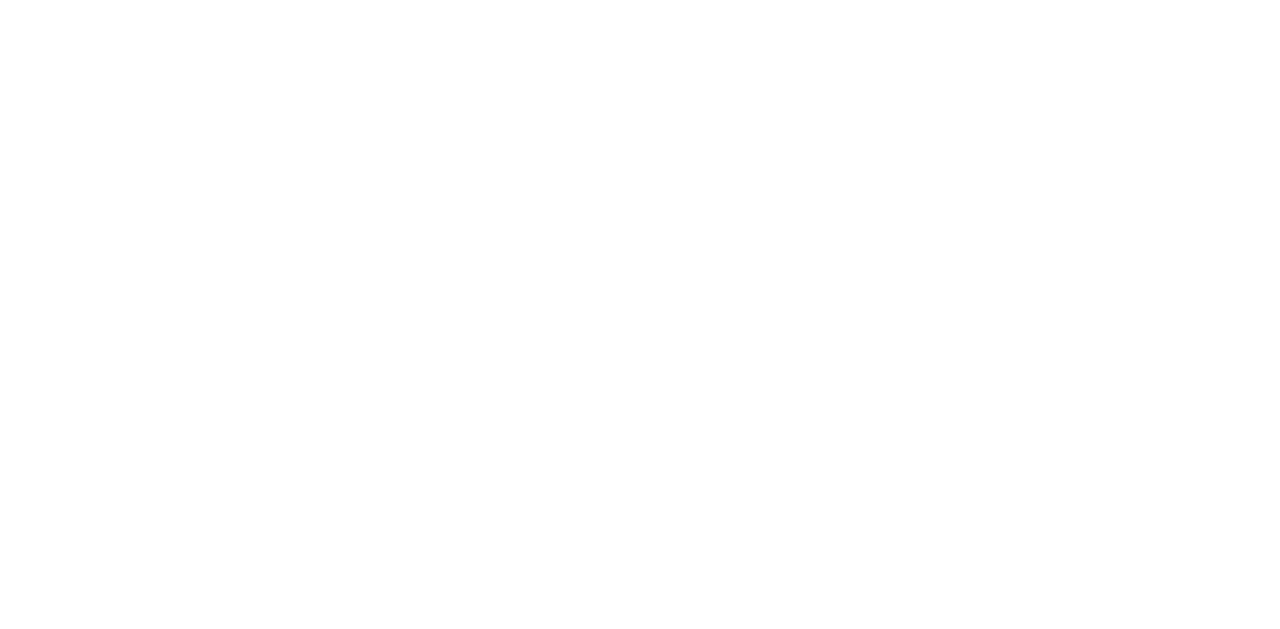
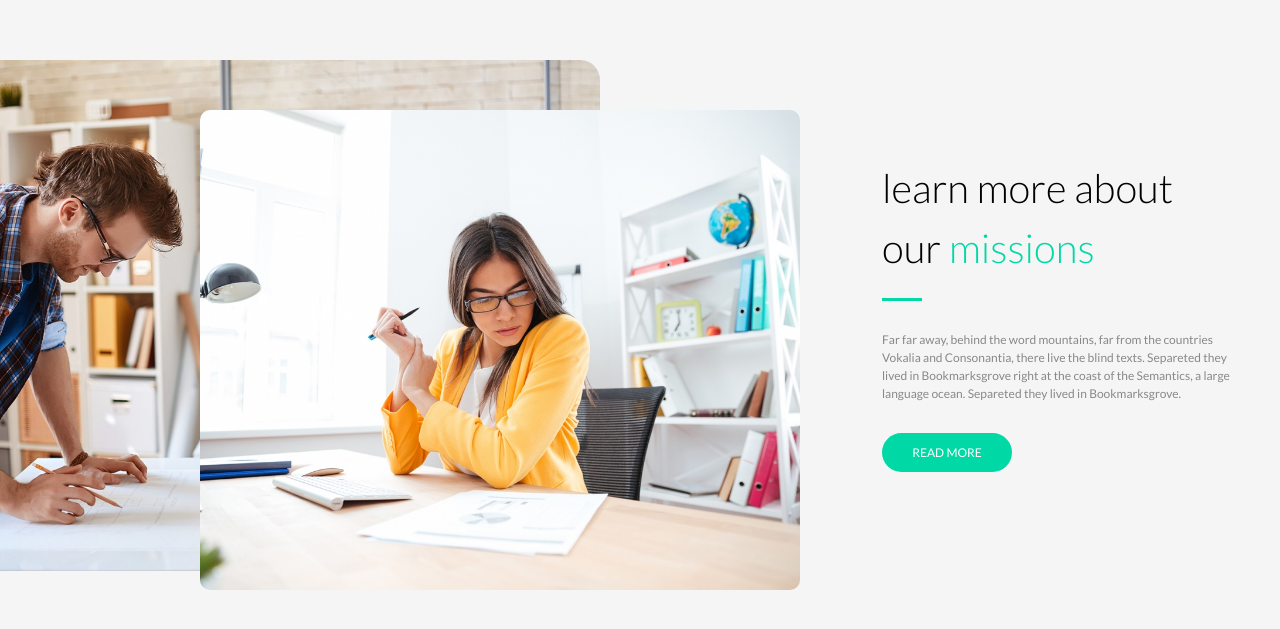
Before and after one commit to NicolaVerlato/proj-html-vuejs, a Vue app: page / in a window 1280 px wide. Shown: the part 1531-2160 px from the top of the page. Before the commit the page ends 1441 px from the top, so only its background shows below. Built offline with nearby package versions, Linux system fonts and the light colour scheme.

Commit message:
learn component done

```diff
--- a/src/App.vue
+++ b/src/App.vue
@@ -9,6 +9,7 @@
     <main>
       <JumboTron/>
       <ProductPresentation/>
+      <LearnComponent/>
     </main>
 
     <!-- FOOTER -->
@@ -22,13 +23,15 @@
 import HeaderComponent from './components/HeaderComponent.vue'
 import JumboTron from './components/JumboTron.vue'
 import ProductPresentation from './components/ProductPresentation.vue'
+import LearnComponent from './components/LearnComponent.vue'
 
 export default {
   name: 'App',
   components: {
     HeaderComponent,
     JumboTron,
-    ProductPresentation
+    ProductPresentation,
+    LearnComponent
   },
 }
 </script>
--- /dev/null
+++ b/src/components/LearnComponent.vue
@@ -0,0 +1,100 @@
+<template>
+    <section>
+        <div class="images">
+            <div class="image-green">
+                <img src="../assets/images/busy-architect-PYVKWM4-1024x872.jpg" alt="architect">
+            </div>
+            <div class="img">
+                <img src="../assets/images/businesswoman-analysing-document-P8WSNMC-1024x820.jpg" alt="businesswoman">
+            </div>
+        </div>
+
+        <div class="text-area">
+            <h2>learn more about our <span class="green">missions</span></h2>
+
+            <p class="text">
+                Far far away, behind the word mountains, far from the countries Vokalia and Consonantia, there live the blind texts. Separeted they lived in Bookmarksgrove right at the coast of the Semantics, a large language ocean. Separeted they lived in Bookmarksgrove.
+            </p>
+
+            <div class="btn">
+                <a href="#">
+                    READ MORE
+                </a>
+            </div>
+        </div>
+    </section>
+</template>
+
+<script>
+export default {
+    name: 'LearnComponent'
+}
+</script>
+
+<style lang="scss" scoped>
+@import '../assets/styles/colors';
+
+section{
+    background-color: $background-color-grey;
+    padding: 150px 0;
+    position: relative;
+    display: flex;
+    justify-content: space-between;
+    align-items: center;
+
+    .images{
+        width: 65%;
+
+        .image-green img{
+            border-radius: 0 20px 20px 0;
+            width: 600px;
+        }
+        .img{
+            position: absolute;
+            top: 200px;
+            left: 200px;
+
+            img{
+                width: 600px;
+                border-radius: 10px;
+            }
+        }
+    }
+
+    .text-area{
+        width: 35%;
+        padding: 0 50px;
+
+        h2{
+            line-height: 60px;
+            font-size: 40px;
+            font-weight: 300;
+            padding-right: 50px;
+
+            .green{
+                color: $secondary_green;
+            }
+            &::after{
+                content: '';
+                width: 40px;
+                height: 3px;
+                margin: 20px 0;
+                background-color: $secondary_green;
+                display: block;
+            }
+        }
+
+        .text{
+            font-size: 12px;
+            color: $text_grey;
+            line-height: 18px;
+            padding: 10px 0;
+        }
+
+        .btn{
+            background-color: $main_color_green;
+            margin-top: 20px;
+        }
+    }
+}
+</style>
--- a/src/components/ProductPresentation.vue
+++ b/src/components/ProductPresentation.vue
@@ -6,7 +6,7 @@
                     We Are Here To
                     Make Your <span class="green">Website</span>
                     Look More <span class="green">Elegant</span>
-                    And Stulish!
+                    And Stylish!
                 </h2>
 
                 <div class="btn">
@@ -75,6 +75,7 @@ section{
     .container{
         display: flex;
         justify-content: space-between;
+        align-items: center;
 
         .left{
             width: 35%;
```
